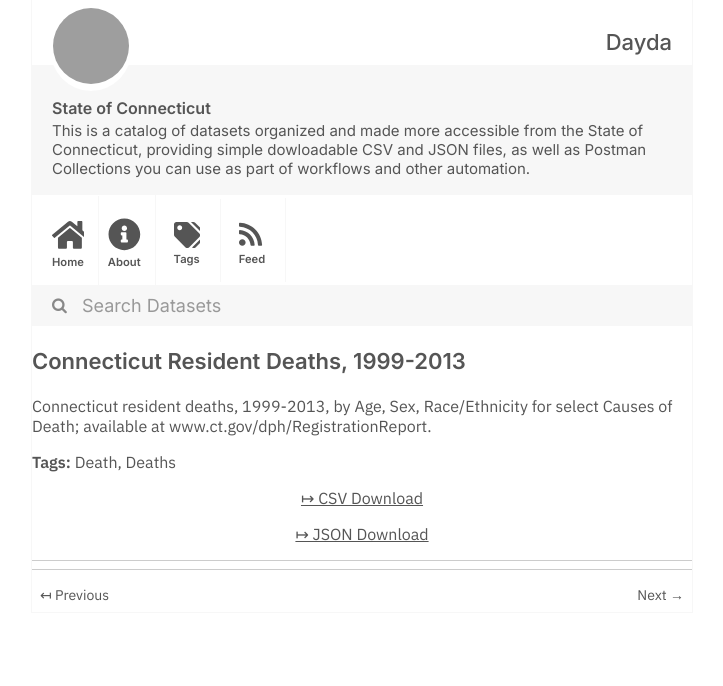
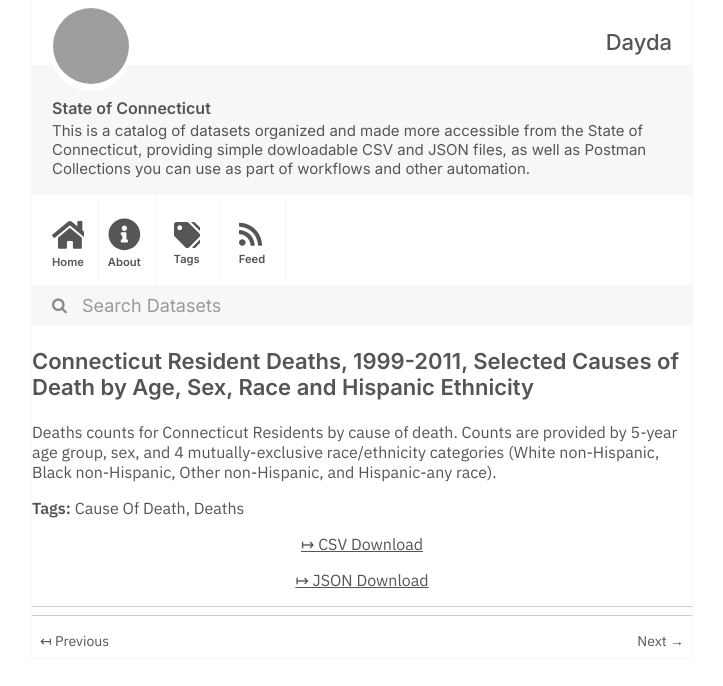
Before and after one commit to dayda-entities/state-of-connecticut, a Jekyll site: the page built from _posts/2020-11-12-connecticut-resident-deaths-19.md, in a window 1280 px wide, cut to the strip 0-686 px from the top of the page. Shown: the whole strip, without its empty margins (278-1001 px from the left). Built offline with Jekyll 4.4.1, drawn with Linux system fonts in a browser that asks for light colours; grey boxes are pictures that could not be loaded.

Commit message:
Publish Data

```diff
--- a/_posts/2020-11-12-connecticut-resident-deaths-19.md
+++ b/_posts/2020-11-12-connecticut-resident-deaths-19.md
@@ -1,17 +1,19 @@
 ---
-title: 'Connecticut Resident Deaths, 1999-2013'
-created: '2020-11-12T14:56:24.444456'
-modified: '2020-11-12T14:56:24.444462'
+title: >-
+  Connecticut Resident Deaths, 1999-2011, Selected Causes of Death by Age, Sex,
+  Race and Hispanic Ethnicity
+created: '2020-11-12T14:55:25.660479'
+modified: '2020-11-12T14:55:25.660489'
 state: active
 type: dataset
 tags:
-  - Death
+  - Cause Of Death
   - Deaths
 groups:
   - Local Government
-csv_url: 'https://data.ct.gov/api/views/ie5j-mz6w/rows.csv?accessType=DOWNLOAD'
-json_url: 'https://data.ct.gov/api/views/ie5j-mz6w/rows.json?accessType=DOWNLOAD'
+csv_url: 'https://data.ct.gov/api/views/cfax-6qah/rows.csv?accessType=DOWNLOAD'
+json_url: 'https://data.ct.gov/api/views/cfax-6qah/rows.json?accessType=DOWNLOAD'
 layout: post
 
 ---
-Connecticut resident deaths, 1999-2013, by Age, Sex, Race/Ethnicity for select Causes of Death; available at www.ct.gov/dph/RegistrationReport.
+Deaths counts for Connecticut Residents by cause of death.  Counts are provided by 5-year age group, sex, and 4 mutually-exclusive race/ethnicity categories (White non-Hispanic, Black non-Hispanic, Other non-Hispanic, and Hispanic-any race).
```
